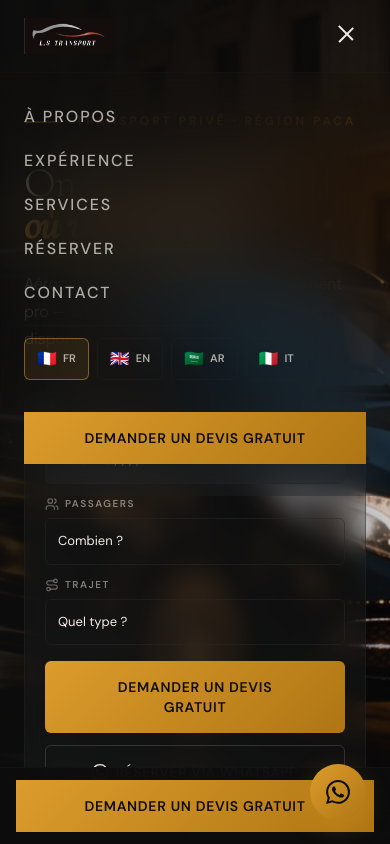
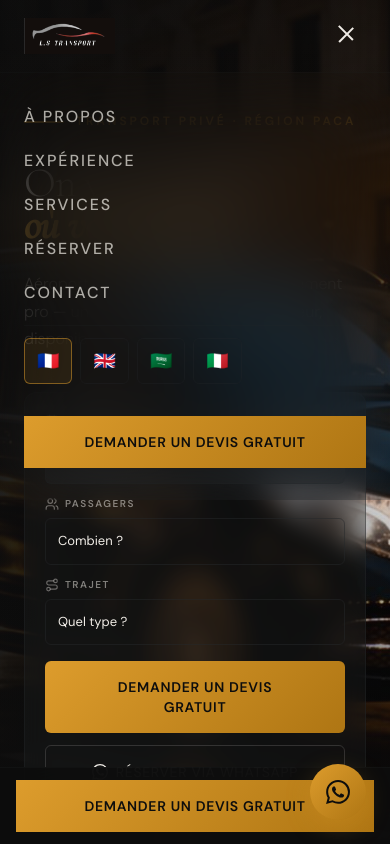
Before and after one commit to bsb15448/cheerful-react-begin, a React (Vite) app: page / in a window 390 px wide. Both pictures are taken after a click on the button "Menu". Shown: the top 844 px of the page. Built offline with nearby package versions, Linux system fonts and the light colour scheme.

Commit message:
Changes
Co-authored-by: bsb15448 <194917493+bsb15448@users.noreply.github.com>

```diff
--- a/src/components/Header.tsx
+++ b/src/components/Header.tsx
@@ -170,8 +170,7 @@ export default function Header() {
                           : 'border-brand-charcoal/30'
                       }`}
                     >
-                      <span className="text-base">{lang.flag}</span>
-                      <span className="text-[11px] font-semibold text-brand-cream/70">{lang.label}</span>
+                      <span className="text-lg">{lang.flag}</span>
                     </button>
                   ))}
                 </div>
```
